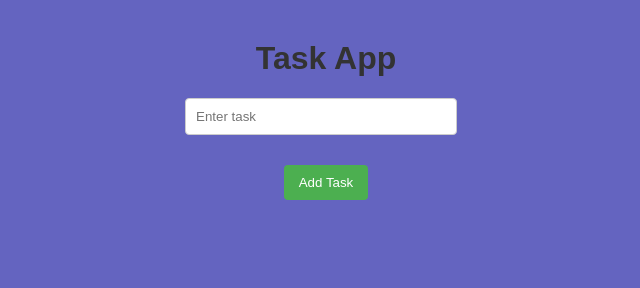
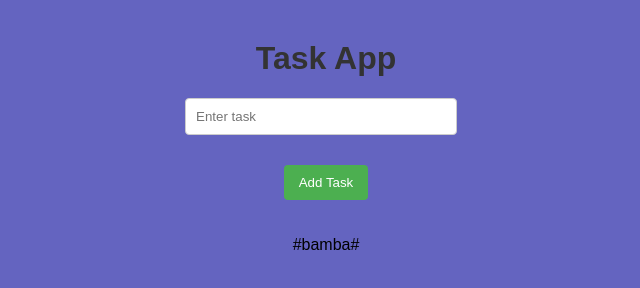
Before and after one commit to Bambagee/task-app, a plain HTML site: page frontend/index.html in a window 1280 px wide. Shown: the full height of the page, 314-954 px from the left. Drawn offline with Linux system fonts and the light colour scheme.

Commit message:
bamba update

```diff
--- a/frontend/index.html
+++ b/frontend/index.html
@@ -9,7 +9,7 @@
     <input id="taskInput" type="text" placeholder="Enter task">
     <button onclick="addTask()">Add Task</button>
     <ul id="taskList"></ul>
-
+#bamba#
     <script src="app.js"></script>
 </body>
 </html>
```
